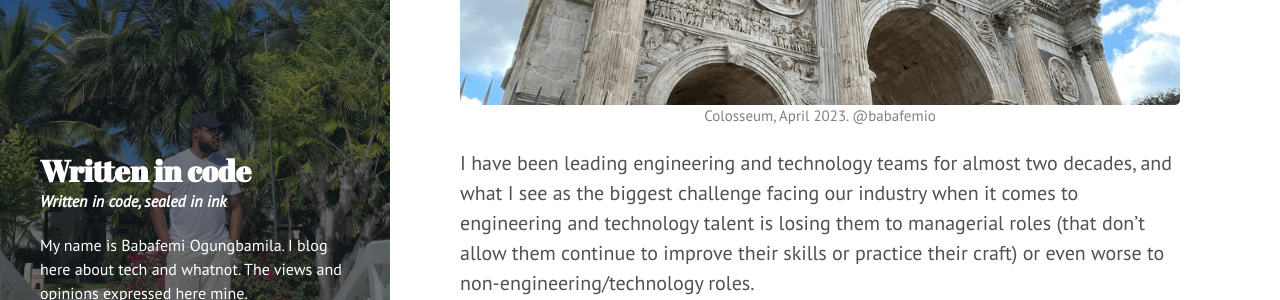
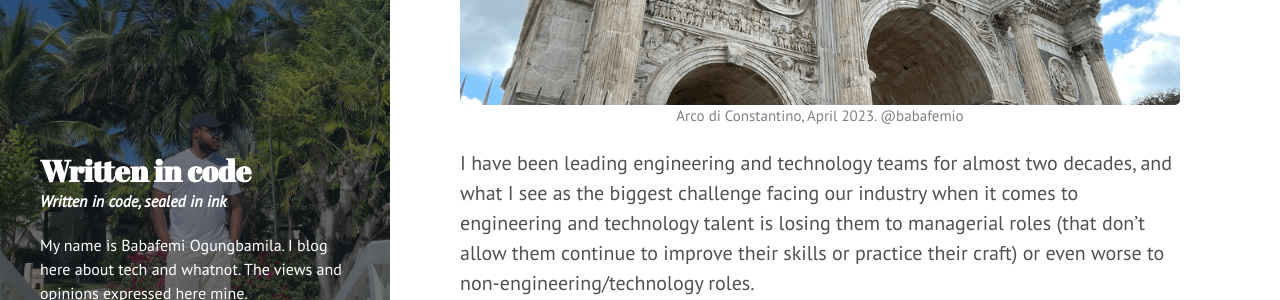
Before and after one commit to babafemio/babafemio.github.io, a Jekyll site: the page built from _posts/2024-03-02-local-talent-drain.md, in a window 1280 px wide and 900 px high. Shown: the part 395-695 px from the top of the window. Built offline with Jekyll 4.4.1, drawn with Linux system fonts in a browser that asks for light colours; nearby versions of some CDN libraries.

Commit message:
fixed arch of constantine caption

```diff
--- a/_posts/2024-03-02-local-talent-drain.md
+++ b/_posts/2024-03-02-local-talent-drain.md
@@ -3,7 +3,7 @@ layout: post
 title: Local talent drain
 tags: talent engineering technology
 image: /public/images/rome-colosseum-april-2023.png
-image-caption: Colosseum, April 2023. @babafemio
+image-caption: Arco di Constantino, April 2023. @babafemio
 ---
 
 I have been leading engineering and technology teams for almost two decades, and what I see as the biggest challenge facing our industry when it comes to engineering and technology talent is losing them to managerial roles (that don't allow them continue to improve their skills or practice their craft) or even worse to non-engineering/technology roles.
```
